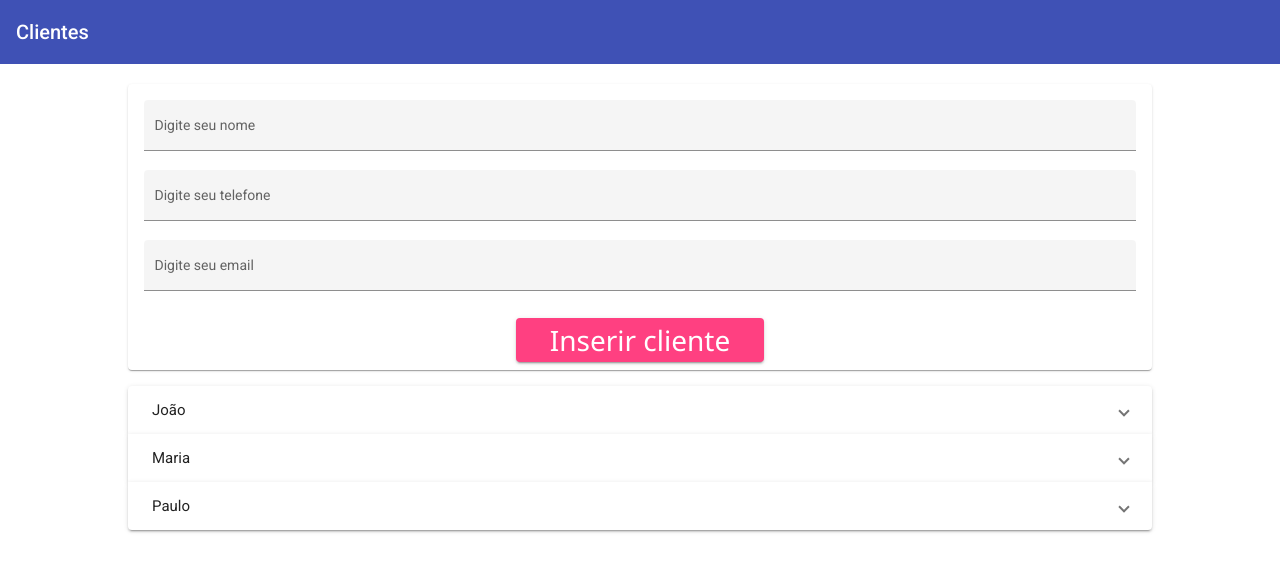
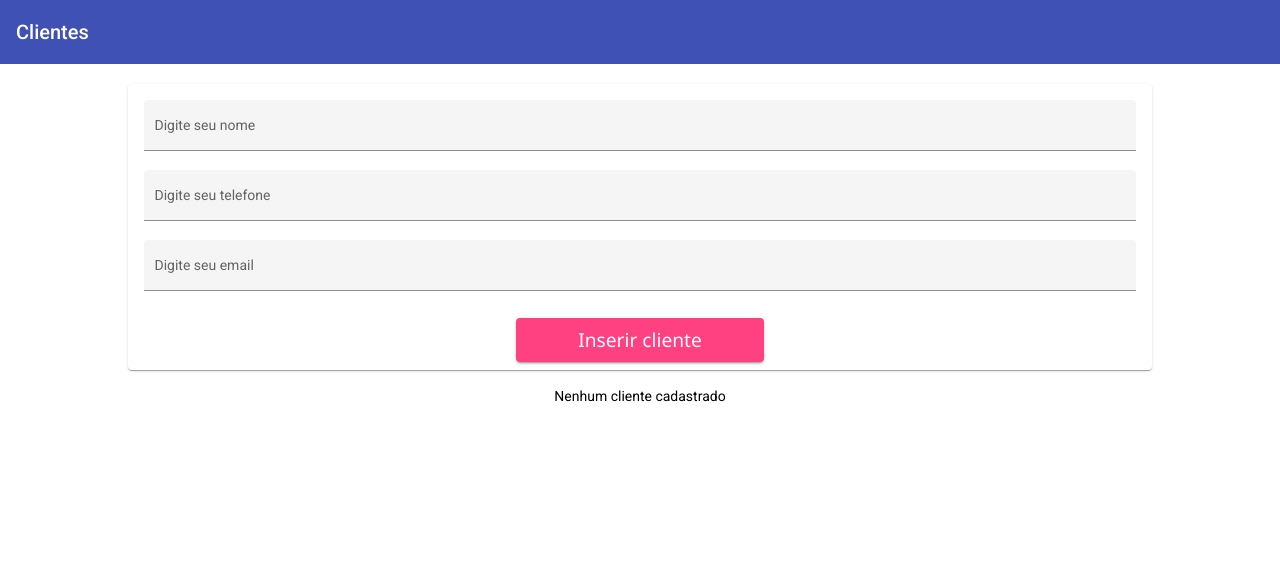
Before and after one commit to luanLTS/angular-cadastro-clientes, an Angular app: page / in a window 1280 px wide. Shown: the top 572 px of the page. Built offline with nearby package versions, Linux system fonts and the light colour scheme.

Commit message:
finalizado o compartilhamento de dados entre componentes com o @Input() e @Output()

```diff
--- a/src/app/app.component.html
+++ b/src/app/app.component.html
@@ -1,5 +1,5 @@
 <app-cabecalho></app-cabecalho>
 <main>
-  <app-component-inserir></app-component-inserir>
-  <app-cliente-lista></app-cliente-lista>
+  <app-component-inserir (clienteAdicionado)="onAdicionarCliente($event)"></app-component-inserir>
+  <app-cliente-lista [clientes]="clientes"></app-cliente-lista>
 </main>
--- a/src/app/app.component.ts
+++ b/src/app/app.component.ts
@@ -3,8 +3,14 @@ import { Component } from '@angular/core';
 @Component({
   selector: 'app-root',
   templateUrl: './app.component.html',
-  styleUrls: ['./app.component.css']
+  styleUrls: ['./app.component.css'],
 })
 export class AppComponent {
-  title = 'angular-cadastro-clientes';
+  clientes = [];
+
+  onAdicionarCliente(cliente): void {
+    console.log(cliente);
+    this.clientes = [...this.clientes, cliente];
+    // this.clientes.push(cliente);
+  }
 }
--- a/src/app/clientes/cliente-inserir/cliente-inserir-component-inserir.ts
+++ b/src/app/clientes/cliente-inserir/cliente-inserir-component-inserir.ts
@@ -1,4 +1,6 @@
-import { Component } from '@angular/core';
+import { Component, EventEmitter, Output } from '@angular/core';
+
+// eventEmitter -> abstração capaz de criar eventos
 
 @Component({
   selector: 'app-component-inserir',
@@ -6,11 +8,18 @@ import { Component } from '@angular/core';
   styleUrls: ['./cliente-inserir-component.css'],
 })
 export class ClienteInserirComponent {
+  @Output()
+  clienteAdicionado = new EventEmitter();
+
   nome: string;
   fone: string;
   email: string;
 
   onAddClient() {
-    console.log('Inserindo cliente...');
+    this.clienteAdicionado.emit({
+      nome: this.nome,
+      fone: this.fone,
+      email: this.email,
+    });
   }
 }
--- a/src/app/clientes/cliente-inserir/cliente-inserir-component.css
+++ b/src/app/clientes/cliente-inserir/cliente-inserir-component.css
@@ -9,7 +9,7 @@ mat-card-actions {
 
 mat-card-actions button {
   width: 100%;
-  font-size: 1.75rem;
+  font-size: 1.20rem;
   padding: .25rem;
   font-family: 'Segoe UI', Tahoma, Geneva, Verdana, sans-serif;
 }
--- a/src/app/clientes/cliente-lista/cliente-lista.component.ts
+++ b/src/app/clientes/cliente-lista/cliente-lista.component.ts
@@ -1,4 +1,4 @@
-import { Component } from '@angular/core';
+import { Component, Input } from '@angular/core';
 
 @Component({
   selector: 'app-cliente-lista',
@@ -6,21 +6,6 @@ import { Component } from '@angular/core';
   styleUrls: ['./cliente-lista.component.css'],
 })
 export class ClienteListaComponent {
-  clientes = [
-    {
-      nome: 'João',
-      fone: '12345678',
-      email: 'joao@joao.com',
-    },
-    {
-      nome: 'Maria',
-      fone: '87654321',
-      email: 'maria@maria.com',
-    },
-    {
-      nome: 'Paulo',
-      fone: '87651234',
-      email: 'paulo@paulo.com',
-    },
-  ];
+  @Input()
+  clientes = [];
 }
```
